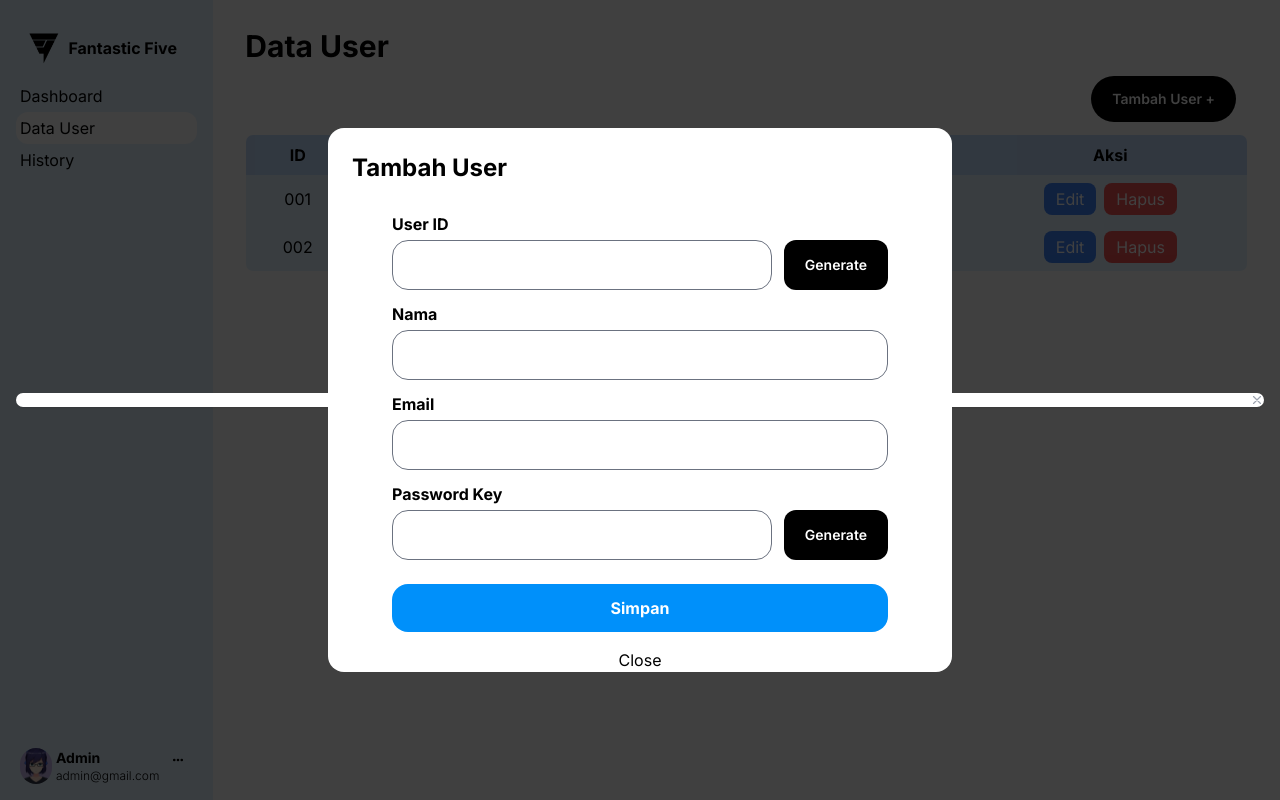
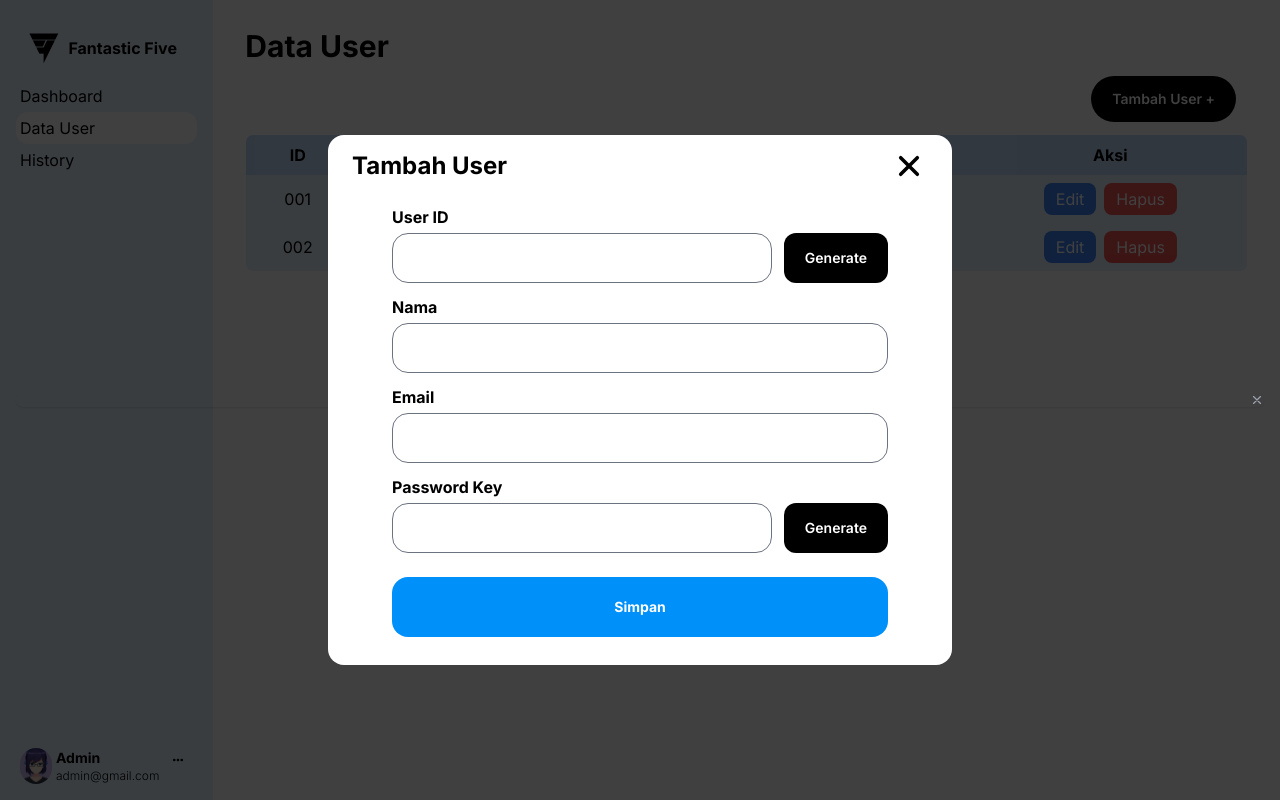
Before and after one commit to MahardhikaB/PBF, a Next.js app in the folder uts-pbf/: page /data_user in a window 1280 px wide. Both pictures are taken after a click on the button "Tambah User +". Built offline with nearby package versions, Linux system fonts and the light colour scheme.

Commit message:
Add Modal

```diff
--- a/uts-pbf/src/app/data_user/page.tsx
+++ b/uts-pbf/src/app/data_user/page.tsx
@@ -3,6 +3,7 @@ import DashTemplate from "../dash_template";
 import { Button, Checkbox, Label, Modal, TextInput } from "flowbite-react";
 import Link from "next/link";
 import { useRef, useState } from "react";
+import { IoClose } from "react-icons/io5";
 
 export default function DataUser() {
     const [openModal, setOpenModal] = useState(false);
@@ -55,33 +56,56 @@ export default function DataUser() {
             </tbody>
             </table>
         </div>
-        <Modal show={openModal} size="md" className="bg-black bg-opacity-75" onClose={() => setOpenModal(false)} popup>
-            <Modal.Header/>
+        <Modal
+            show={openModal}
+            size="md"
+            className="bg-black bg-opacity-75"
+            onClose={() => setOpenModal(false)}
+            popup
+        >
+            <Modal.Header />
             <Modal.Body className="mx-20">
-            <div className='absolute top-1/2 left-1/2 -translate-x-1/2 -translate-y-1/2 h-100 w-1/2 rounded-2xl bg-white flex flex-col text-black'>
-                <h1 className='p-3 m-3 font-bold text-2xl'>Tambah User</h1>
-                <div className='h-1 w-full bg-white'/>
+            <div className="absolute top-1/2 left-1/2 -translate-x-1/2 -translate-y-1/2 h-100 w-1/2 rounded-2xl bg-white flex flex-col text-black py-3">
+                <div className="flex flex-row items-center justify-between px-3 mx-3 mb-5">
+                <h1 className="font-bold text-2xl">Tambah User</h1>
+                <IoClose size={38} onClick={() => setOpenModal(false)} />
+                </div>
                 <h1 className="pl-16 font-bold">User ID</h1>
                 <div className="flex flex-row mr-16">
-                <input type="text" className='ml-16 mr-3 mt-1 mb-2 w-full rounded-2xl bg-white py-3 font-bold focus:border-black' />
+                <input
+                    type="text"
+                    className="ml-16 mr-3 mt-1 mb-2 w-full rounded-2xl bg-white py-3 font-bold focus:border-black"
+                />
                 <Button className="mt-1 mb-2 rounded-xl bg-black text-white font-semibold p-1 items-center">
-                Generate
+                    Generate
                 </Button>
                 </div>
                 <h1 className="pl-16 pt-1 font-bold">Nama</h1>
-                <input type="text" className='mx-16 mt-1 mb-2 rounded-2xl bg-white p-3 font-bold' />
+                <input
+                type="text"
+                className="mx-16 mt-1 mb-2 rounded-2xl bg-white p-3 font-bold"
+                />
                 <h1 className="pl-16 pt-1 font-bold">Email</h1>
-                <input type="email" className='mx-16 mt-1 mb-2 rounded-2xl bg-white p-3 font-bold' />
+                <input
+                type="email"
+                className="mx-16 mt-1 mb-2 rounded-2xl bg-white p-3 font-bold"
+                />
                 <h1 className="pl-16 pt-1 font-bold">Password Key</h1>
                 <div className="flex flex-row mr-16">
-                <input type="text" className='ml-16 mr-3 mt-1 mb-2 w-full rounded-2xl bg-white p-3 font-bold' />
+                <input
+                    type="text"
+                    className="ml-16 mr-3 mt-1 mb-2 w-full rounded-2xl bg-white p-3 font-bold"
+                />
                 <Button className="mt-1 mb-2 rounded-xl bg-black text-white font-semibold p-1 items-center">
-                Generate
+                    Generate
                 </Button>
                 </div>
-
-                <Link className='mx-16 my-4 rounded-2xl bg-[#0090FA] p-3 text-white border-none active:border-none text-center font-bold' href={'/data_user'} >Simpan</Link>
-                <button onClick={() => setOpenModal(false)} className="text-black">Close</button>
+                <Button
+                className="mx-16 my-4 rounded-2xl bg-[#0090FA] p-3 text-white border-none active:border-none text-center font-bold"
+                onClick={() => setOpenModal(false)}
+                >
+                Simpan
+                </Button>
             </div>
             </Modal.Body>
         </Modal>
--- a/uts-pbf/src/app/globals.css
+++ b/uts-pbf/src/app/globals.css
@@ -31,3 +31,9 @@ body {
     text-wrap: balance;
   }
 }
+
+.relative.flex.flex-col.rounded-lg.bg-white.shadow,
+.dark\:bg-gray-700 {
+      background-color: transparent;
+      color: transparent;
+}
```
